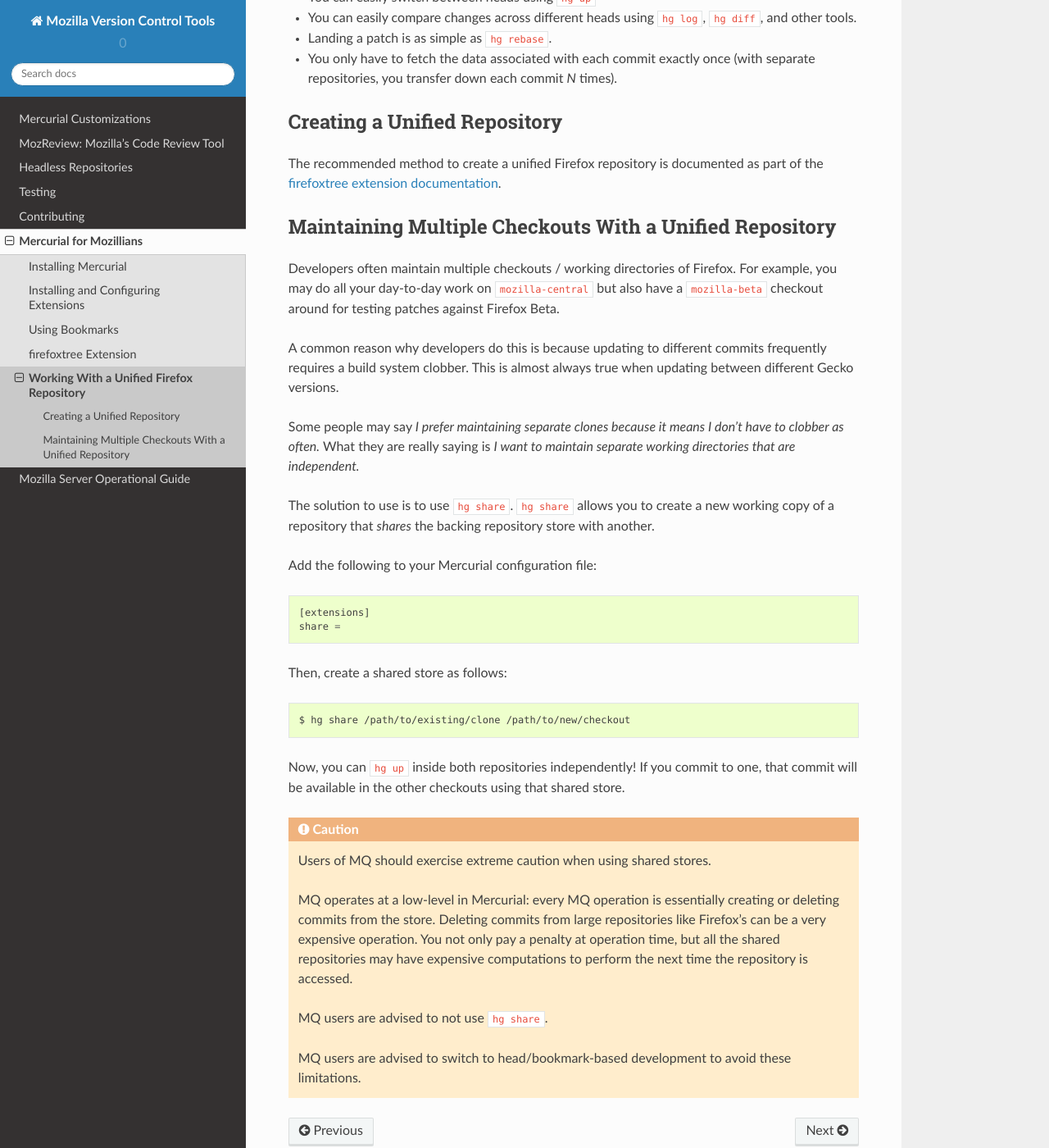
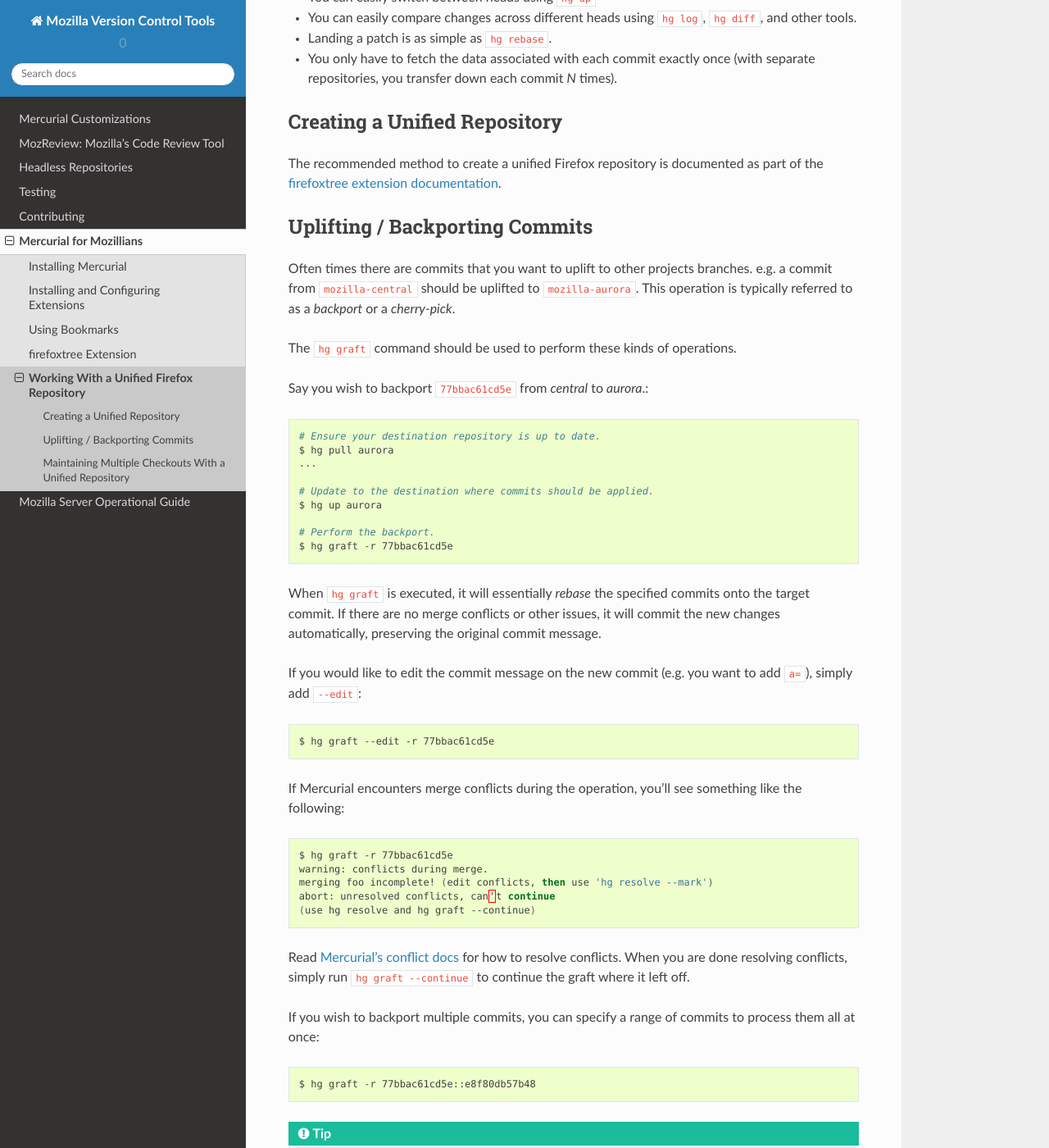
Before and after one commit to mozilla/version-control-tools, a Sphinx documentation site: the page built from docs/hgmozilla/unifiedrepo.rst, in a window 1280 px wide and 1400 px high, scrolled down 297 px. Shown: the whole window at 82% size. Built offline with Sphinx 7.4.7 and the Read the Docs theme 2.0.0, drawn with Linux system fonts in a browser that asks for light colours; some of the changed text lies outside the part shown.

Commit message:
docs: document how to uplift commits using graft

```diff
--- a/docs/hgmozilla/unifiedrepo.rst
+++ b/docs/hgmozilla/unifiedrepo.rst
@@ -22,6 +22,71 @@
 
 The recommended method to create a unified Firefox repository is documented as
 part of the :ref:`firefoxtree extension documentation <firefoxtree>`.
+
+Uplifting / Backporting Commits
+===============================
+
+Often times there are commits that you want to uplift to other projects
+branches. e.g. a commit from ``mozilla-central`` should be uplifted to
+``mozilla-aurora``. This operation is typically referred to as a
+*backport* or a *cherry-pick*.
+
+The ``hg graft`` command should be used to perform these kinds of
+operations.
+
+Say you wish to backport ``77bbac61cd5e`` from *central* to *aurora*.:
+
+.. code:: sh
+
+   # Ensure your destination repository is up to date.
+   $ hg pull aurora
+   ...
+
+   # Update to the destination where commits should be applied.
+   $ hg up aurora
+
+   # Perform the backport.
+   $ hg graft -r 77bbac61cd5e
+
+When ``hg graft`` is executed, it will essentially *rebase* the
+specified commits onto the target commit. If there are no merge
+conflicts or other issues, it will commit the new changes automatically,
+preserving the original commit message.
+
+If you would like to edit the commit message on the new commit (e.g.
+you want to add ``a=``), simply add ``--edit``::
+
+   $ hg graft --edit -r 77bbac61cd5e
+
+If Mercurial encounters merge conflicts during the operation, you'll
+see something like the following:
+
+.. code:: sh
+
+   $ hg graft -r 77bbac61cd5e
+   warning: conflicts during merge.
+   merging foo incomplete! (edit conflicts, then use 'hg resolve --mark')
+   abort: unresolved conflicts, can't continue
+   (use hg resolve and hg graft --continue)
+
+Read `Mercurial's conflict docs <http://mercurial.selenic.com/wiki/TutorialConflict>`_
+for how to resolve conflicts. When you are done resolving conflicts,
+simply run ``hg graft --continue`` to continue the graft where it left
+off.
+
+If you wish to backport multiple commits, you can specify a range of
+commits to process them all at once:
+
+.. code:: sh
+
+   $ hg graft -r 77bbac61cd5e::e8f80db57b48
+
+.. tip::
+
+   ``hg graft`` is superior to other solutions like ``hg qimport``
+   because ``hg graft`` will perform a 3-way merge and will use
+   Mercurial's configured merge tool to resolve conflicts. This should
+   give you the best possible merge conflict outcome.
 
 Maintaining Multiple Checkouts With a Unified Repository
 ========================================================
```
